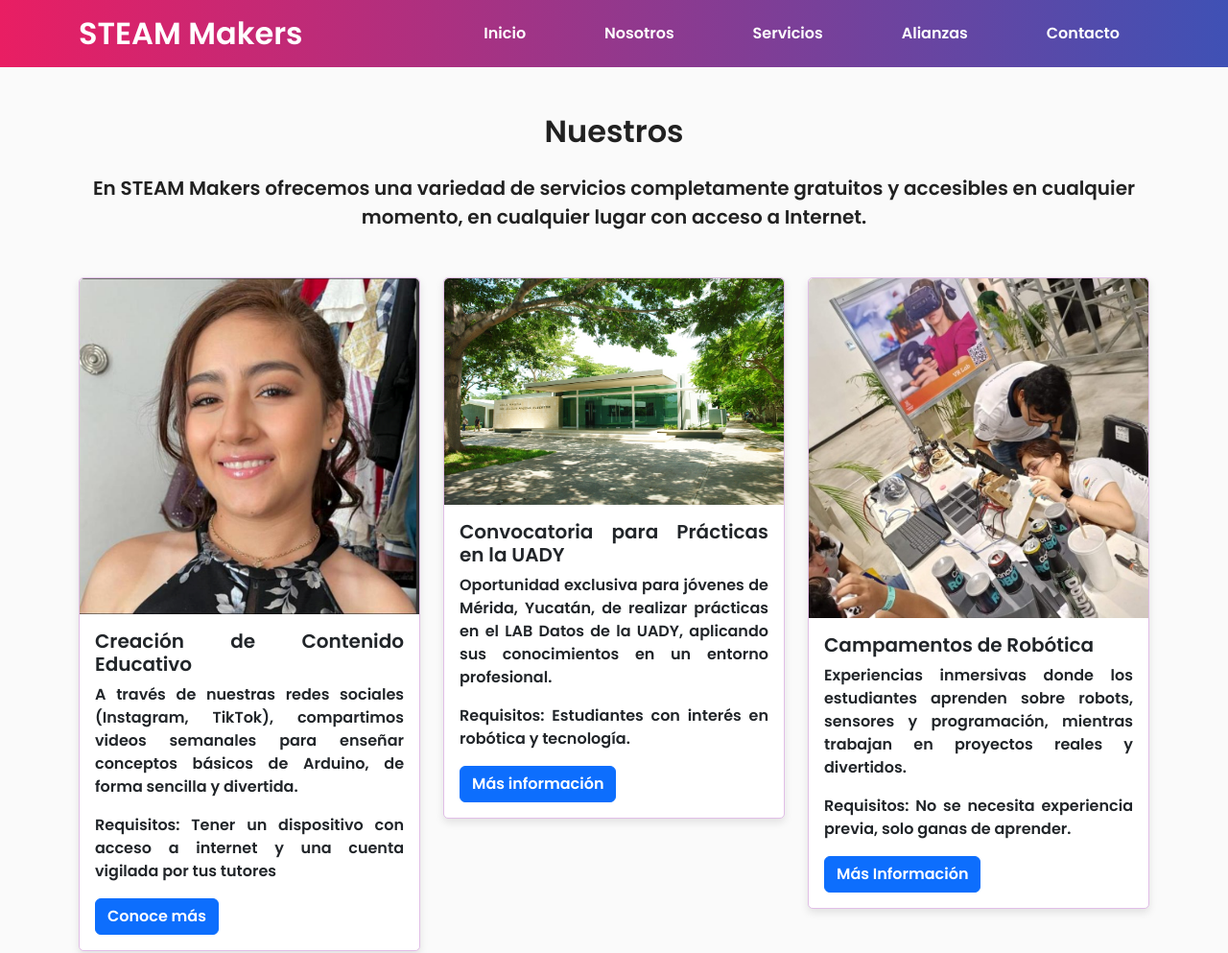
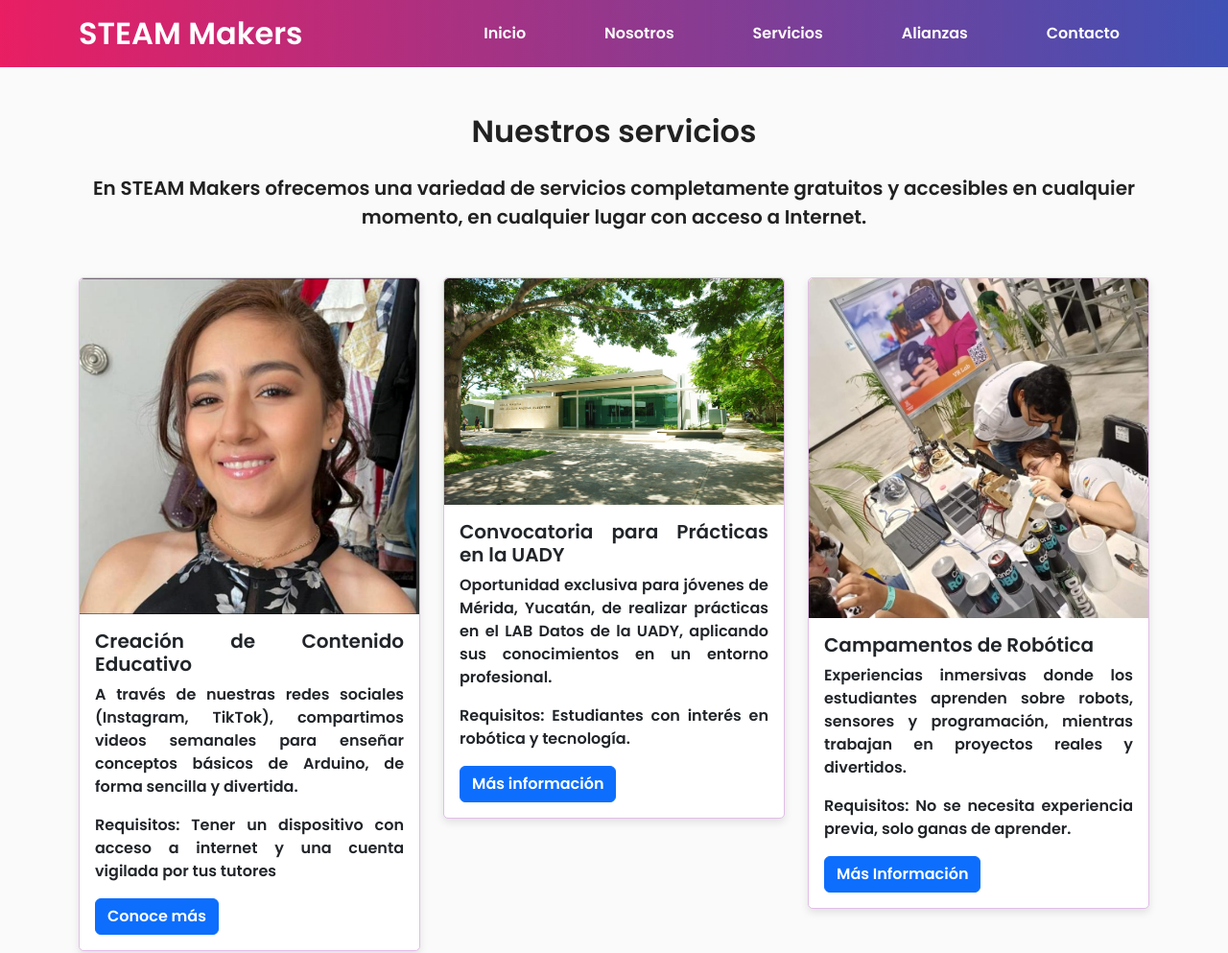
Before and after one commit to aleavzq/steam_makers, a plain HTML site: page servicios.html in a window 1280 px wide. Shown: the top 993 px of the page at 96% size. Drawn offline with nearby package versions, Linux system fonts and the light colour scheme.

Commit message:
Add files via upload

```diff
--- a/servicios.html
+++ b/servicios.html
@@ -36,7 +36,7 @@
 
     <!--Servicios-->
     <main class="container py-5">
-        <h2 class="text-center mb-4">Nuestros </h2>
+        <h2 class="text-center mb-4">Nuestros servicios</h2>
         <p class="lead text-center mb-5">
             En STEAM Makers ofrecemos una variedad de servicios completamente gratuitos y accesibles en cualquier momento, en cualquier lugar con
             acceso a Internet.
```
